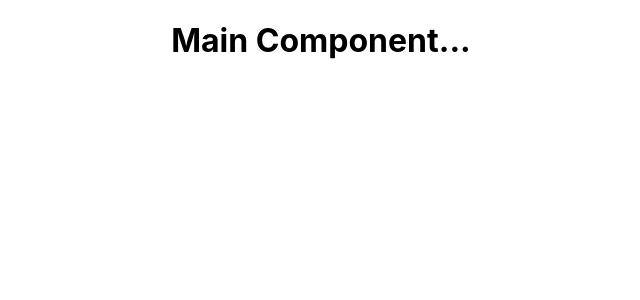
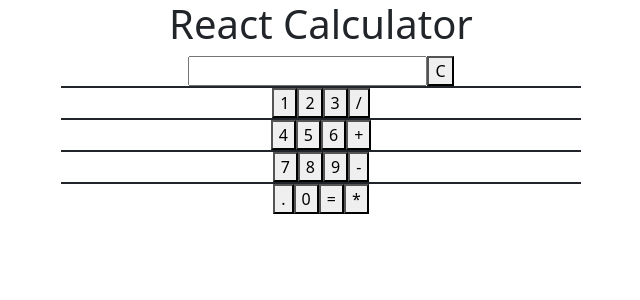
Before and after one commit to And4Web/ReactProject_2_Calculator, a React (Create React App) app: page / in a window 1280 px wide. Shown: the top 300 px of the page, without its empty margins (319-959 px from the left). Built offline with nearby package versions, Linux system fonts and the light colour scheme.

Commit message:
layout created.

```diff
--- a/package.json
+++ b/package.json
@@ -6,6 +6,7 @@
     "@testing-library/jest-dom": "^5.16.1",
     "@testing-library/react": "^12.1.2",
     "@testing-library/user-event": "^13.5.0",
+    "bootstrap": "^5.1.3",
     "react": "^17.0.2",
     "react-dom": "^17.0.2",
     "react-scripts": "5.0.0",
--- a/src/App.js
+++ b/src/App.js
@@ -1,5 +1,6 @@
 import "./App.css";
 import Main from "./Main";
+import Bootstrap from "../node_modules/bootstrap/dist/css/bootstrap.min.css";
 
 function App() {
   return (
--- a/src/Main.js
+++ b/src/Main.js
@@ -1,5 +1,42 @@
 import React from "react";
 
 export default function Main() {
-  return <h1>Main Component...</h1>;
+  return (
+    <div className="row justify-content-center">
+      <div className="col-md-5">
+        <h1>React Calculator</h1>
+        <table className="table">
+          <tr>
+            <input type="text"></input>
+            <button>C</button>
+          </tr>
+
+          <tr>
+            <button>1</button>
+            <button>2</button>
+            <button>3</button>
+            <button>/</button>
+          </tr>
+          <tr>
+            <button>4</button>
+            <button>5</button>
+            <button>6</button>
+            <button>+</button>
+          </tr>
+          <tr>
+            <button>7</button>
+            <button>8</button>
+            <button>9</button>
+            <button>-</button>
+          </tr>
+          <tr>
+            <button>.</button>
+            <button>0</button>
+            <button>=</button>
+            <button>*</button>
+          </tr>
+        </table>
+      </div>
+    </div>
+  );
 }
```
Also changed, not shown: 1 other file (tests, documents, lock files or other folders).
